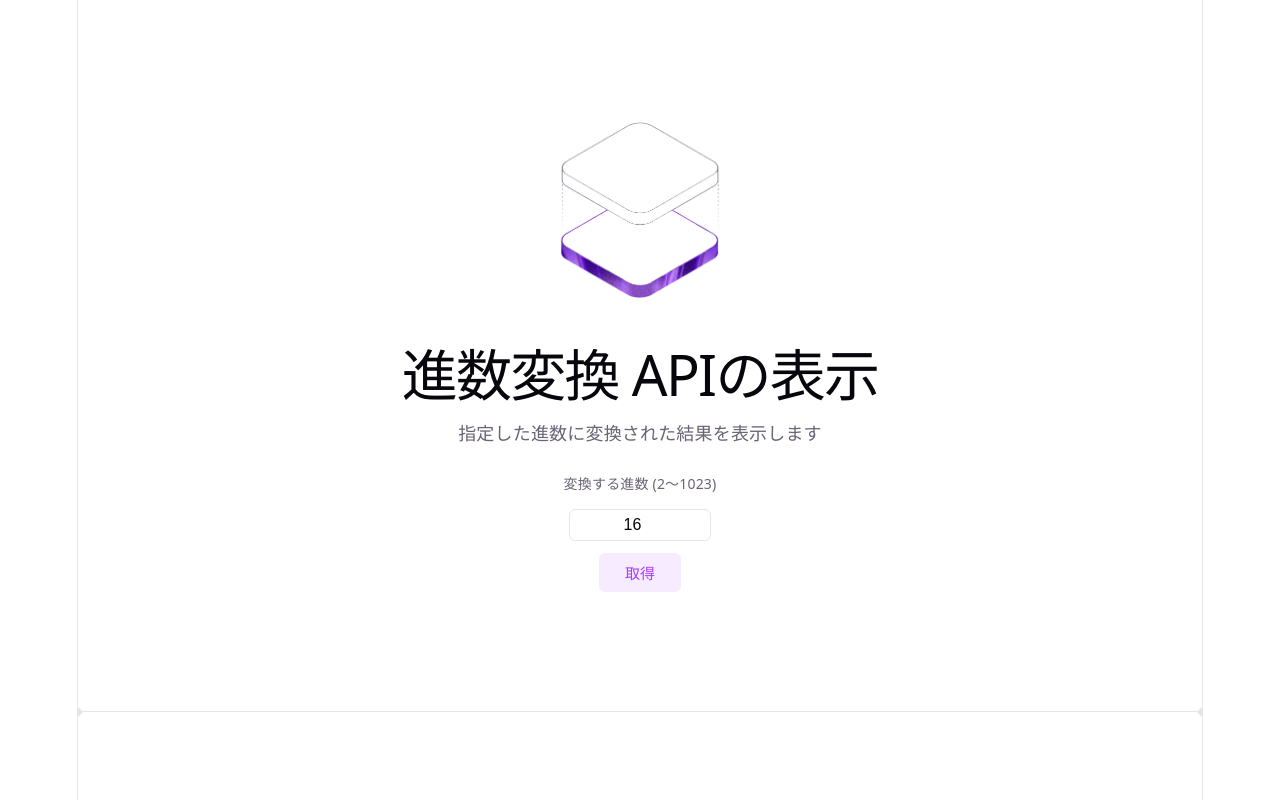
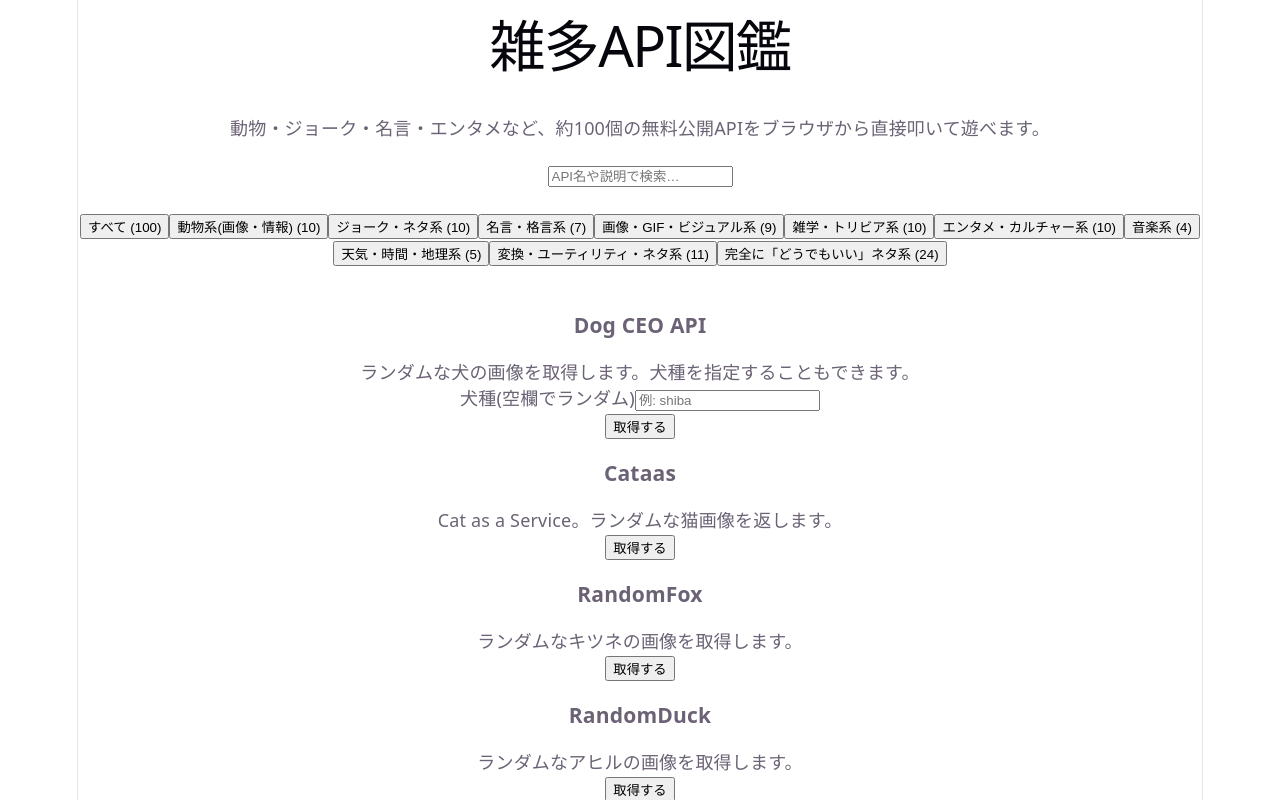
Before and after one commit to Me1td0wn76/web-api-program, a React (Vite) app in the folder frontend/: page / in a window 1280 px wide. Shown: the top 800 px of the page. Built offline with nearby package versions, Linux system fonts and the light colour scheme.

Commit message:
Backend: 進数変換APIの表示を雑多API図鑑に統合し、検索機能を追加

```diff
--- a/frontend/src/App.tsx
+++ b/frontend/src/App.tsx
@@ -1,106 +1,59 @@
-import { useState } from 'react'
-import heroImg from './assets/hero.png'
+import { useMemo, useState } from 'react'
 import './App.css'
+import { allApis, categories } from './apis'
+import { ApiCard } from './components/ApiCard'
 
-type BaseResponse = {
-  decimal: string
-  base: number
-  result: string
-  digits: number[]
-  digitCount: number
-  generatedAt: string
-}
+const ALL_LABEL = 'すべて'
 
 function App() {
-  const [base, setBase] = useState<number>(16)
-  const [data, setData] = useState<BaseResponse | null>(null)
-  const [loading, setLoading] = useState(false)
-  const [error, setError] = useState<string | null>(null)
+  const [category, setCategory] = useState(ALL_LABEL)
+  const [query, setQuery] = useState('')
 
-  async function fetchBase() {
-    setLoading(true)
-    setError(null)
-    setData(null)
-    try {
-      const res = await fetch(`https://me1td0wn76.github.io/web-api-js/base/${base}/`)
-      if (!res.ok) throw new Error(`HTTP ${res.status}`)
-      const json: BaseResponse = await res.json()
-      setData(json)
-    } catch (e) {
-      setError(e instanceof Error ? e.message : 'Unknown error')
-    } finally {
-      setLoading(false)
-    }
-  }
+  const filtered = useMemo(() => {
+    const q = query.trim().toLowerCase()
+    return allApis.filter((api) => {
+      const matchesCategory = category === ALL_LABEL || api.category === category
+      const matchesQuery =
+        !q || api.name.toLowerCase().includes(q) || api.description.toLowerCase().includes(q)
+      return matchesCategory && matchesQuery
+    })
+  }, [category, query])
 
   return (
-    <>
-      <section id="center">
-        <div className="hero">
-          <img src={heroImg} className="base" width="170" height="179" alt="" />
-        </div>
-        <div>
-          <h1>進数変換 APIの表示</h1>
-          <p>指定した進数に変換された結果を表示します</p>
-        </div>
+    <section id="center">
+      <h1>雑多API図鑑</h1>
+      <p className="subtitle">
+        動物・ジョーク・名言・エンタメなど、約100個の無料公開APIをブラウザから直接叩いて遊べます。
+      </p>
 
-        <div className="controls">
-          <label htmlFor="base-input">変換する進数 (2〜1023)</label>
-          <input
-            id="base-input"
-            type="number"
-            min={2}
-            max={1023}
-            value={base}
-            onChange={(e) => setBase(Number(e.target.value))}
-          />
-          <button
-            type="button"
-            className="fetch-btn"
-            onClick={fetchBase}
-            disabled={loading || base < 2 || base > 1023}
-          >
-            {loading ? '取得中...' : '取得'}
+      <input
+        className="search-box"
+        type="text"
+        placeholder="API名や説明で検索…"
+        value={query}
+        onChange={(e) => setQuery(e.target.value)}
+      />
+
+      <div className="category-tabs">
+        <button
+          className={category === ALL_LABEL ? 'active' : ''}
+          onClick={() => setCategory(ALL_LABEL)}
+        >
+          {ALL_LABEL} ({allApis.length})
+        </button>
+        {categories.map((c) => (
+          <button key={c} className={category === c ? 'active' : ''} onClick={() => setCategory(c)}>
+            {c} ({allApis.filter((api) => api.category === c).length})
           </button>
-        </div>
+        ))}
+      </div>
 
-        {error && <p className="error">エラー: {error}</p>}
-
-        {data && (
-          <table className="result-table">
-            <tbody>
-              <tr>
-                <th>decimal</th>
-                <td>{data.decimal}</td>
-              </tr>
-              <tr>
-                <th>base</th>
-                <td>{data.base}</td>
-              </tr>
-              <tr>
-                <th>result</th>
-                <td className="mono">{data.result}</td>
-              </tr>
-              <tr>
-                <th>digits</th>
-                <td className="mono">[{data.digits.join(', ')}]</td>
-              </tr>
-              <tr>
-                <th>digitCount</th>
-                <td>{data.digitCount}</td>
-              </tr>
-              <tr>
-                <th>generatedAt</th>
-                <td>{data.generatedAt}</td>
-              </tr>
-            </tbody>
-          </table>
-        )}
-      </section>
-
-      <div className="ticks"></div>
-      <section id="spacer"></section>
-    </>
+      <div className="api-grid">
+        {filtered.map((api) => (
+          <ApiCard key={api.id} def={api} />
+        ))}
+      </div>
+    </section>
   )
 }
 
```
